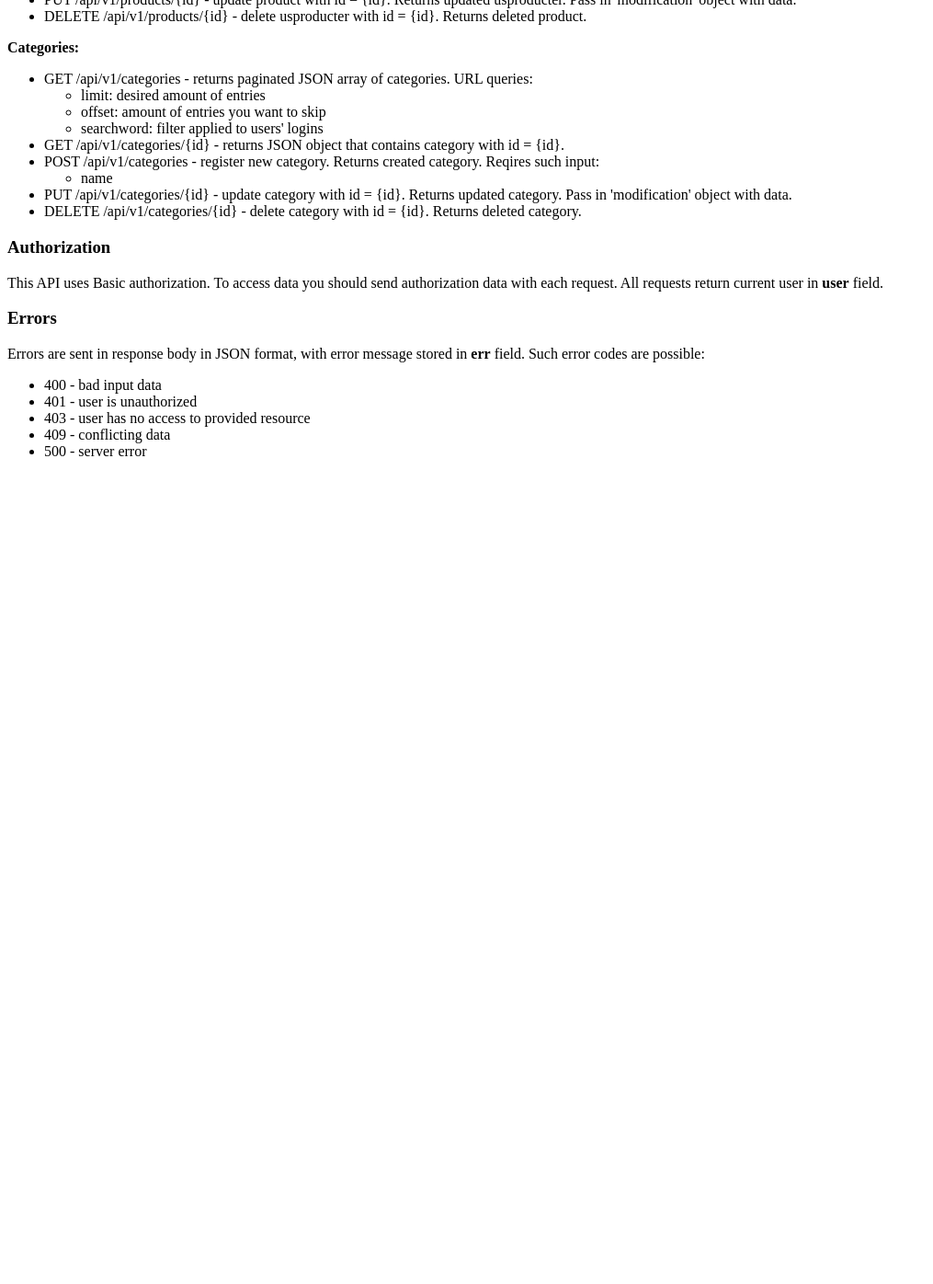
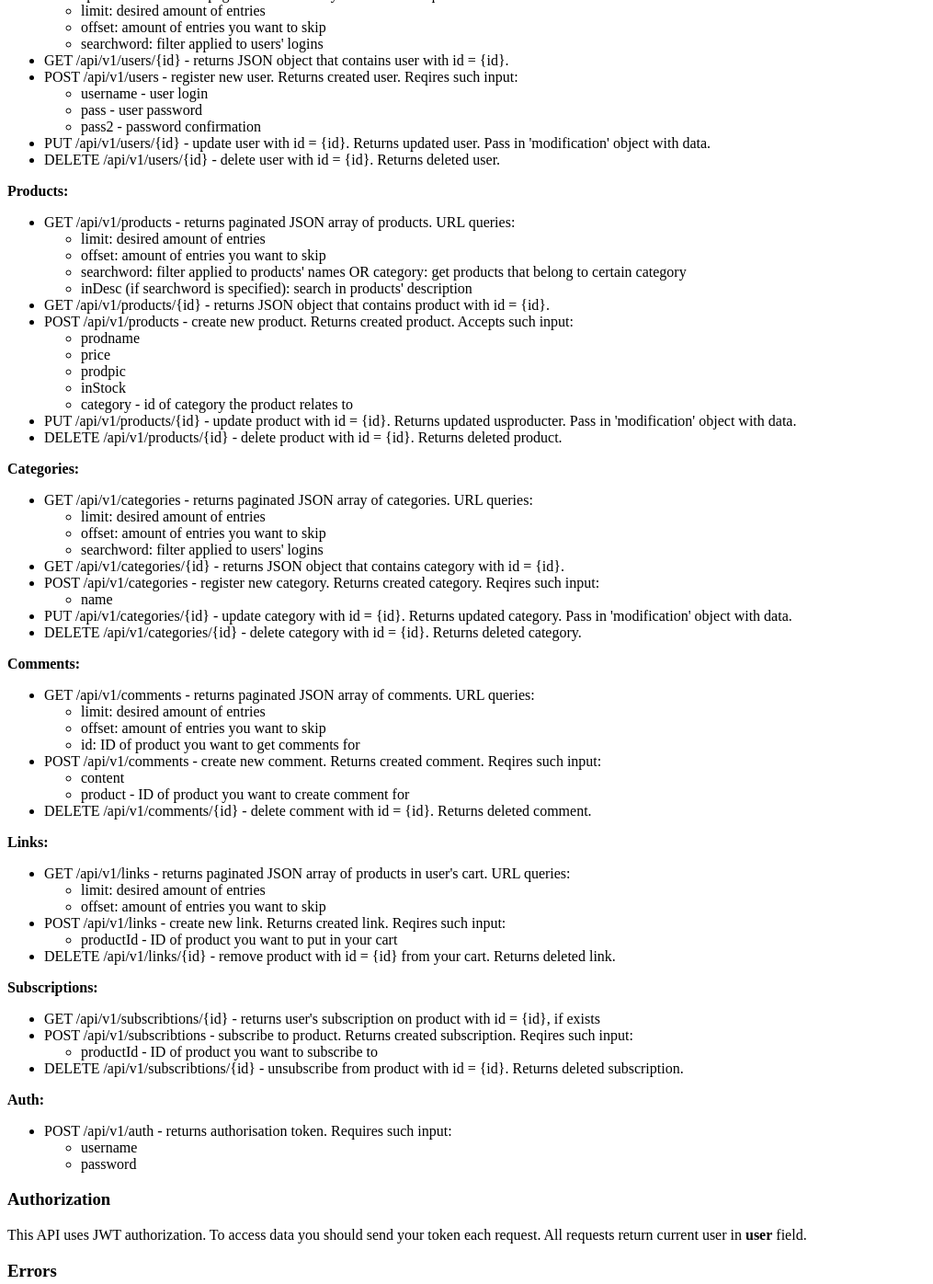
Before and after one commit to dpalii/webprogbase-couse, a website: page views/documentation.html in a window 1280 px wide. Shown: the part 589-1985 px from the top of the page at 92% size, without its empty margins (0-1015 px from the left). Before the commit the page ends 1105 px from the top, so only its background shows below. Drawn offline with Linux system fonts and the light colour scheme.

Commit message:
API documentation

```diff
--- a/views/documentation.html
+++ b/views/documentation.html
@@ -9,6 +9,8 @@
 </head>
 <body>
     <h3>Version: v1</h3>
+    <h3>Response format:</h3>
+    <img src="/images/response.png">
     <h3>Resources</h3>
     <b>Users:</b>
     <ul>
@@ -36,7 +38,8 @@
             <ul>
                 <li>limit: desired amount of entries</li>
                 <li>offset: amount of entries you want to skip</li>
-                <li>searchword: filter applied to products' names</li>
+                <li>searchword: filter applied to products' names OR category: get products that belong to certain category</li>
+                <li>inDesc (if searchword is specified): search in products' description</li>
             </ul>
         </li>
         <li>GET /api/v1/products/{id} - returns JSON object that contains product with id = {id}. </li>
@@ -50,7 +53,7 @@
             </ul>
         </li>
         <li>PUT /api/v1/products/{id} - update product with id = {id}. Returns updated usproducter. Pass in 'modification' object with data.</li>
-        <li>DELETE /api/v1/products/{id} - delete usproducter with id = {id}. Returns deleted product.</li>
+        <li>DELETE /api/v1/products/{id} - delete product with id = {id}. Returns deleted product.</li>
     </ul>
     <b>Categories:</b>
     <ul>
@@ -70,8 +73,60 @@
         <li>PUT /api/v1/categories/{id} - update category with id = {id}. Returns updated category. Pass in 'modification' object with data.</li>
         <li>DELETE /api/v1/categories/{id} - delete category with id = {id}. Returns deleted category.</li>
     </ul>
+    <b>Comments:</b>
+    <ul>
+        <li>GET /api/v1/comments - returns paginated JSON array of comments. URL queries:
+            <ul>
+                <li>limit: desired amount of entries</li>
+                <li>offset: amount of entries you want to skip</li>
+                <li>id: ID of product you want to get comments for</li>
+            </ul>
+        </li>
+        <li>POST /api/v1/comments - create new comment. Returns created comment. Reqires such input:
+            <ul>
+                <li>content</li>
+                <li>product - ID of product you want to create comment for</li>
+            </ul>
+        </li>
+        <li>DELETE /api/v1/comments/{id} - delete comment with id = {id}. Returns deleted comment.</li>
+    </ul>
+    <b>Links:</b>
+    <ul>
+        <li>GET /api/v1/links - returns paginated JSON array of products in user's cart. URL queries:
+            <ul>
+                <li>limit: desired amount of entries</li>
+                <li>offset: amount of entries you want to skip</li>
+            </ul>
+        </li>
+        <li>POST /api/v1/links - create new link. Returns created link. Reqires such input:
+            <ul>
+                <li>productId - ID of product you want to put in your cart</li>
+            </ul>
+        </li>
+        <li>DELETE /api/v1/links/{id} - remove product with id = {id} from your cart. Returns deleted link.</li>
+    </ul>
+    <b>Subscriptions:</b>
+    <ul>
+        <li>GET /api/v1/subscribtions/{id} - returns user's subscription on product with id = {id}, if exists</li>
+        <li>POST /api/v1/subscribtions - subscribe to product. Returns created subscription. Reqires such input:
+            <ul>
+                <li>productId - ID of product you want to subscribe to</li>
+            </ul>
+        </li>
+        <li>DELETE /api/v1/subscribtions/{id} - unsubscribe from product with id = {id}. Returns deleted subscription.</li>
+    </ul>
+    <b>Auth:</b>
+    <ul>
+        <li>POST /api/v1/auth - returns authorisation token. Requires such input:
+            <ul>
+                <li>username</li>
+                <li>password</li>
+            </ul>
+        </li>
+    </ul>
+
     <h3>Authorization</h3>
-    <p>This API uses Basic authorization. To access data you should send authorization data with each request. All requests return current user in <b>user</b> field.</p>
+    <p>This API uses JWT authorization. To access data you should send your token each request. All requests return current user in <b>user</b> field.</p>
     <h3>Errors</h3>
     <p>Errors are sent in response body in JSON format, with error message stored in <b>err</b> field. Such error codes are possible:</p>
     <ul>
```
Also changed, not shown: public/app/components/home/home.template.html (+2 -1 lines), public/images/response.png (added).
